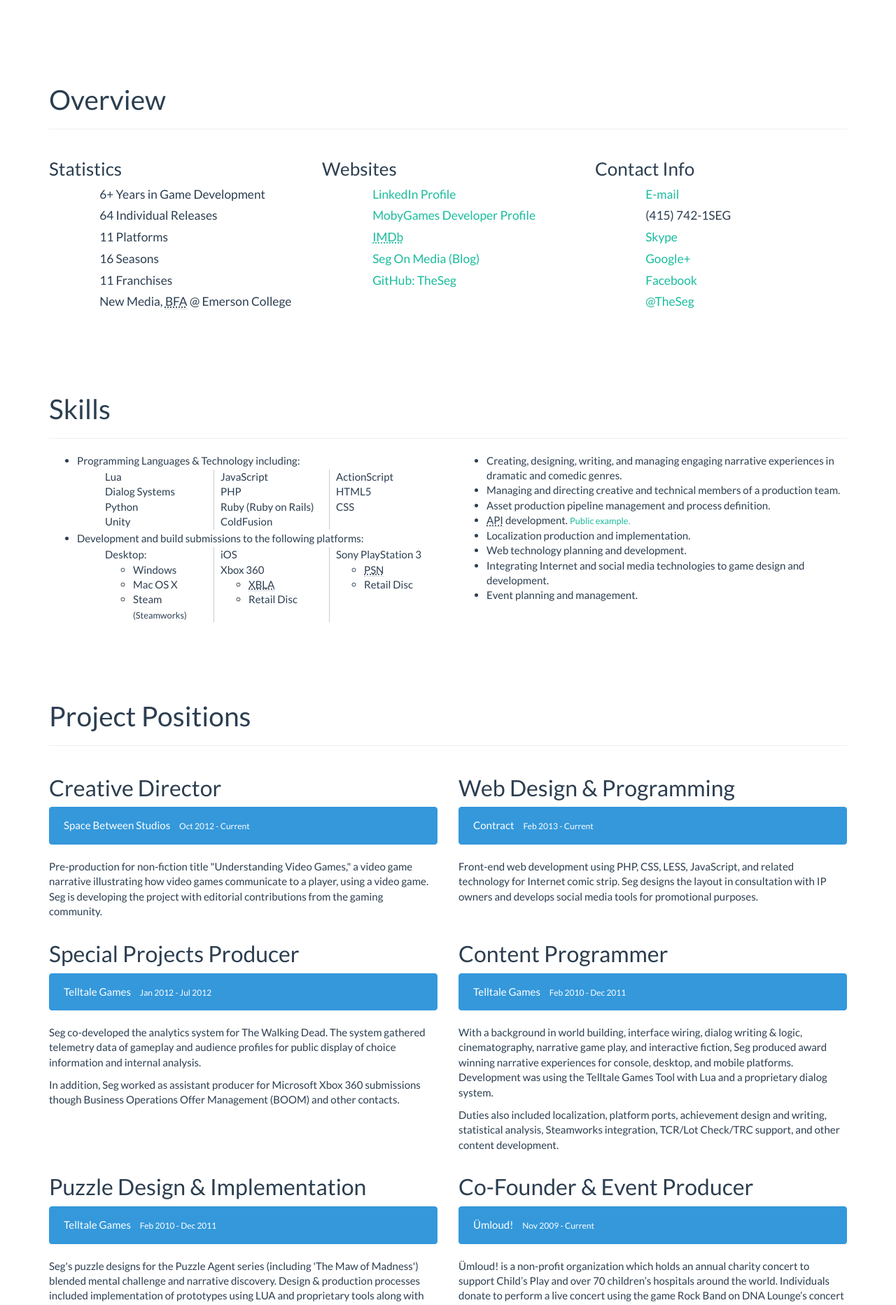
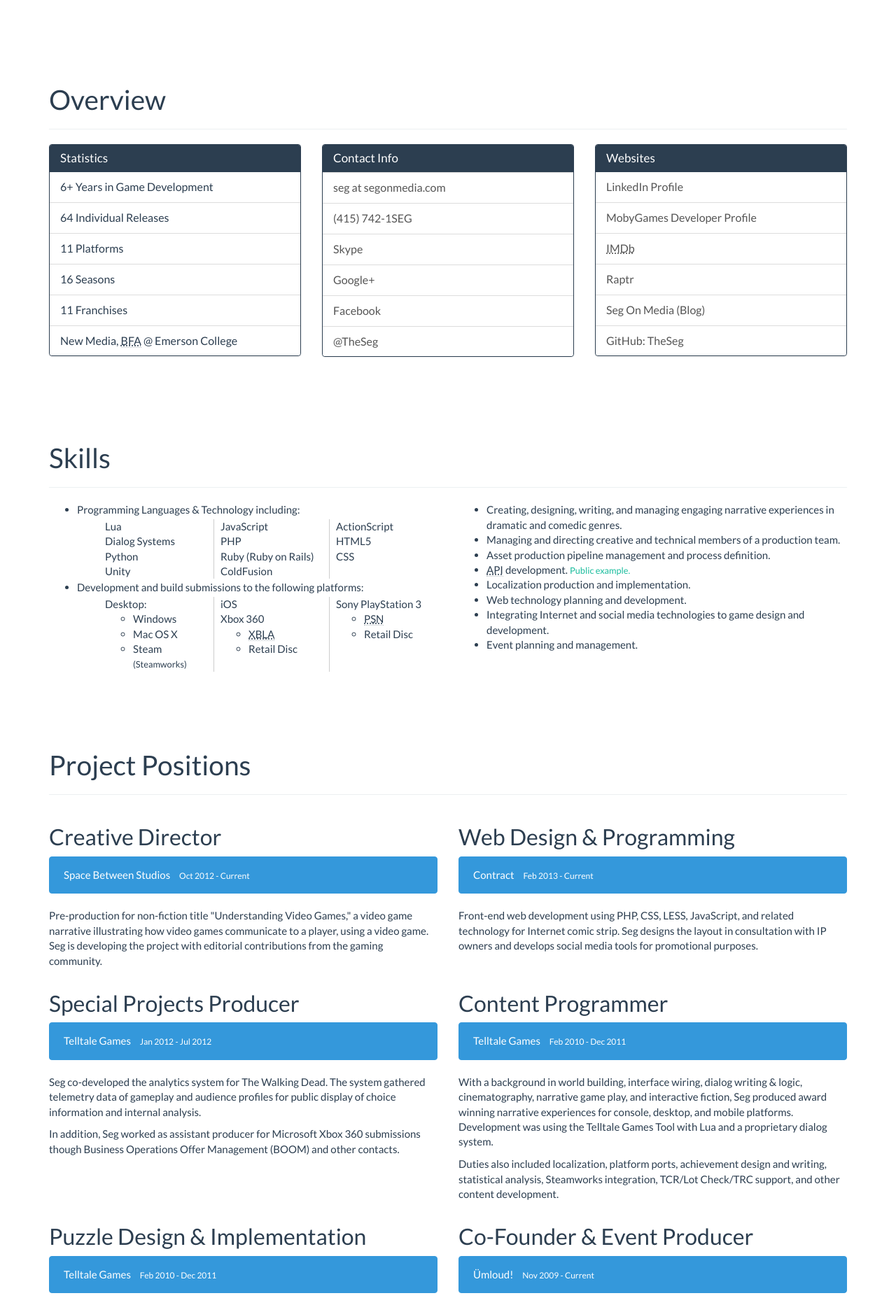
Before and after one commit to TheSeg/theseg.github.io, a Jekyll site: the page built from index.html, in a window 1280 px wide. Shown: the part 1188-3053 px from the top of the page at 70% size. Built offline with Jekyll 4.4.1, drawn with Linux system fonts in a browser that asks for light colours; Markdown is read by kramdown in place of the engine named in the settings; comment, search, counter and statistics services are not loaded.

Commit message:
Overview Section Revamp
* Now using BS Panels.
* E-mail link more natural looking.
* Chagned order of sections.
* Added Raptr on non-Valve tempalte.
* Added tel link for phone number.

```diff
--- a/_includes/content/contact.html
+++ b/_includes/content/contact.html
@@ -3,53 +3,181 @@
   <div class="row">
 
     <div class="col-md-4">
-      <h3>Statistics</h3>
-      <ul class="icons-ul">
-        <li><i class="icon-li icon-calendar"></i>6+ Years in Game Development</li>
-        <li><i class="icon-li icon-download-alt"></i>64 Individual Releases</li>
-        <li><i class="icon-li icon-desktop"></i>11 Platforms</li>
-        <li><i class="icon-li icon-shield"></i>16 Seasons</li>
-        <li><i class="icon-li icon-certificate"></i>11 Franchises</li>
-        <li><i class="icon-li icon-book"></i>New Media, <abbr title="Bachelor of Fine Arts">BFA</abbr> @ Emerson College</li>
-      </ul>
+      <div class="panel panel-primary">
+        <div class="panel-heading">
+          <h3 class="panel-title">Statistics</h3>
+        </div>
+        <ul class="list-group">
+          <li class="list-group-item">
+            <span class="pull-right">
+              <i class="icon-calendar"></i>
+            </span>
+            6+ Years in Game Development
+          </li>
+          <li class="list-group-item">
+            <span class="pull-right">
+              <i class="icon-download-alt"></i>
+            </span>
+            64 Individual Releases
+          </li>
+          <li class="list-group-item">
+            <span class="pull-right">
+              <i class="icon-desktop"></i>
+            </span>
+            11 Platforms
+          </li>
+          <li class="list-group-item">
+            <span class="pull-right">
+              <i class="icon-shield"></i>
+            </span>
+            16 Seasons
+          </li>
+          <li class="list-group-item">
+            <span class="pull-right">
+              <i class="icon-certificate"></i>
+            </span>
+            11 Franchises
+          </li>
+          <li class="list-group-item">
+            <span class="pull-right">
+              <i class="icon-book"></i>
+            </span>
+            New Media, <abbr title="Bachelor of Fine Arts">BFA</abbr> @ Emerson College
+          </li>
+        </ul>
+      </div>
     </div>
 
     <div class="col-md-4">
-      <h3>Websites</h3>
-      <ul class="icons-ul">
-        {% if page.layout == "valve" %}
-        <li><i class="icon-li icon-circle"></i> <a href="http://steamcommunity.com/id/atrus/">Steam: Atrus</a></li>
-        {% endif %}
-        <li><i class="icon-li icon-linkedin"></i><a href="http://www.linkedin.com/in/johnseggerson/" target="_blank">LinkedIn Profile</a></li>
-        <li><i class="icon-li icon-gamepad"></i><a href="http://www.mobygames.com/developer/sheet/view/developerId,290531/">MobyGames Developer Profile</a></li>
-        <li><i class="icon-li icon-film"></i><a href="http://www.imdb.com/name/nm2980406/"><acronym title="Internet Movie Database">IMDb</acronym></a></li>
-        <li><i class="icon-li icon-rss"></i><a href="http://segonmedia.com" target="_blank">Seg On Media (Blog)</a></li>
-        <li><i class="icon-li icon-github"></i><a href="http://github.com/TheSeg" target="_blank">GitHub: TheSeg</a></li>
-      </ul>
+      <div class="panel panel-primary">
+        <div class="panel-heading">
+          <h3 class="panel-title">Contact Info</h3>
+        </div>
+        <div class="list-group">
+          <script type="text/javascript">
+//<![CDATA[
+<!--
+var x="function f(x){var i,o=\"\",l=x.length;for(i=l-1;i>=0;i--) {try{o+=x.c" +
+"harAt(i);}catch(e){}}return o;}f(\")\\\"function f(x,y){var i,o=\\\"\\\\\\\""+
+"\\\\,l=x.length;for(i=0;i<l;i++){y%=127;o+=String.fromCharCode(x.charCodeAt" +
+"(i)^(y++));}return o;}f(\\\"\\\\u}paxsyl7miui{sN\\\\\\\\t\\\\\\\\000\\\\\\\\"+
+"037E\\\\\\\\005NUMO\\\\\\\\027w\\\\\\\\016@OF\\\\\\\\\\\\\\\\E]\\\\\\\\tGPQ" +
+"wK\\\\\\\\\\\\\\\\]TRP[[) l +(y4=+ ./9si7%is\\\\\\\\000\\\\\\\\024\\\\\\\\0" +
+"35\\\\\\\\022x\\\\\\\\n?<\\\\\\\\000\\\\\\\\177~<\\\\\\\\014\\\\\\\\000\\\\" +
+"\\\\021\\\\\\\\020Y9D\\\\\\\\013\\\\\\\\001\\\\\\\\032\\\\\\\\036F\\\\\\\\0" +
+"13\\\\\\\\037\\\\\\\\001\\\\\\\\032\\\\\\\\000\\\\\\\\\\\\\\\\\\\\\\\\033\\" +
+"\\\\\\007\\\\\\\\021\\\\\\\\030*UF%\\\\\\\\010'\\\\\\\\022]^ !\\\\\\\\\\\"\\"+
+"\\#$%&'()6x|l`/s}s`g(J5hlvw1owxHU~\\\\\\\\001\\\\\\\\032yT{F\\\\\\\\t\\\\\\" +
+"\\n\\\\\\\\013\\\\\\\\014\\\\\\\\r\\\\\\\\016\\\\\\\\017\\\\\\\\020\\\\\\\\" +
+"021\\\\\\\\022\\\\\\\\023\\\\\\\\024\\\\\\\\025\\\\\\\\026\\\\\\\\013Q\\\\\\"+
+"\\031YW]NM\\\\\\\\002\\\\\\\\034c+ ++k\\\\\\\\\\\"\\\\&?/'#=+b1=&\\\\\\\\01" +
+"7vkjx1g\\\\\\\\006)\\\\\\\\0003~\\\\\\\\177@ABCDEFGHIVD\\\\\\\\037\\\\\\\\0" +
+"35\\\\\\\\017\\\\\\\\001N-\\\\\\\\000/\\\\\\\\032UVWXYZ[\\\\\\\\\\\\\\\\]^ " +
+"!qfc%gs(zolcccjtxs=wz{KjEt;<=>?\\\\\\\\000\\\\\\\\001\\\\\\\\002\\\\\\\\003" +
+"\\\\\\\\004\\\\\\\\031\\\\\\\\tF\\\\\\\\026\\\\\\\\013\\\\\\\\003\\\\\\\\02" +
+"0\\\\\\\\034\\\\\\\\026\\\"\\\\,17)\\\"(f};)lo,0(rtsbus.o nruter};)i(tArahc" +
+".x=+o{)--i;0=>i;1-l=i(rof}}{)e(hctac};l=+l;x=+x{yrt{)94=!)31/l(tAedoCrahc.x" +
+"(elihw;lo=l,htgnel.x=lo,\\\"\\\"=o,i rav{)x(f noitcnuf\")"                   ;
+while(x=eval(x));
+//-->
+//]]>
+</script>
+          <noscript>
+          <div class="list-group-item">
+            <span class="pull-right">
+              <i class="icon-envelope-alt"></i>
+            </span>
+            Enable JavaScript for E-mail address.
+          </div>
+          </noscript>
+          <a href="tel:4157421734" class="list-group-item">
+            <span class="pull-right">
+              <i class="icon-phone"></i>
+            </span>
+            (415) 742-1SEG
+          </a>
+          <a href="skype://johnseggerson?chat" class="list-group-item">
+            <span class="pull-right">
+              <i class="icon-li icon-skype"></i>
+            </span>
+            Skype
+          </a>
+          <a href="https://plus.google.com/113283982336373378707?rel=author" target="_blank" class="list-group-item">
+            <span class="pull-right">
+              <i class="icon-li icon-google-plus-sign"></i>
+            </span>
+            Google+
+          </a>
+          <a href="https://www.facebook.com/TheSeg" target="_blank" class="list-group-item">
+            <span class="pull-right">
+              <i class="icon-li icon-facebook-sign"></i>
+            </span>
+            Facebook
+          </a>
+          <a href="https://twitter.com/TheSeg" target="_blank" class="list-group-item">
+            <span class="pull-right">
+              <i class="icon-li icon-twitter-sign"></i>
+            </span>
+            @TheSeg
+          </a>
+        </div>
+      </div>
     </div>
 
     <div class="col-md-4">
-      <h3>Contact Info</h3>
-      <ul class="icons-ul">
-        <li><i class="icon-li icon-envelope-alt"></i><script type="text/javascript">
-        var x="function f(x){var i,o=\"\",l=x.length;for(i=l-1;i>=0;i--) {try{o+=x.c" +
-        "harAt(i);}catch(e){}}return o;}f(\")\\\"function f(x,y){var i,o=\\\"\\\\\\\""+
-        "\\\\,l=x.length;for(i=0;i<l;i++){if(i<69)y++;y%=127;o+=String.fromCharCode(" +
-        "x.charCodeAt(i)^(y++));}return o;}f(\\\"\\\\\\\\\\\\\\\"\\\\')9#5< x/(5*\\\\"+
-        "\\\\005\\\\\\\\016\\\\\\\\nNJV\\\\\\\\rN\\\\\\\\030\\\\\\\\000\\\\\\\\021\\" +
-        "\\\\\\020E&^\\\\\\\\023`jisf1~jvSfr~tsrDGLF\\\\\\\\007HBB\\\\\\\\016@@US^^K" +
-        "|}e\\\\\\\\023\\\\\\\\010\\\\\\\\000\\\\\\\\010o\\\\\\\\00345it\\\\\\\\ttw," +
-        "0.79`\\\\\\\\002}<C\\\\\\\\\\\\\\\\&I\\\\\\\\010\\\\\\\\007\\\\\\\\016\\\\\\"+
-        "\\004UE\\\\\\\\nROGT@J\\\"\\\\,69)\\\"(f};)lo,0(rtsbus.o nruter};)i(tArahc." +
-        "x=+o{)--i;0=>i;1-l=i(rof}}{)e(hctac};l=+l;x=+x{yrt{)55=!)31/l(tAedoCrahc.x(" +
-        "elihw;lo=l,htgnel.x=lo,\\\"\\\"=o,i rav{)x(f noitcnuf\")"                    ;
-        while(x=eval(x));</script></li>
-        <li><i class="icon-li icon-phone"></i>(415) 742-1SEG</li>
-        <li><i class="icon-li icon-skype"></i><a href="skype://johnseggerson?chat">Skype</a></li>
-        <li><i class="icon-li icon-google-plus-sign"></i><a href="https://plus.google.com/113283982336373378707?rel=author" target="_blank">Google+</a></li>
-        <li><i class="icon-li icon-facebook-sign"></i><a href="https://www.facebook.com/TheSeg" target="_blank">Facebook</a></li>
-        <li><i class="icon-li icon-twitter"></i><a href="https://twitter.com/TheSeg">@TheSeg</a></li>
-      </ul>
+      <div class="panel panel-primary">
+        <div class="panel-heading">
+          <h3 class="panel-title">Websites</h3>
+        </div>
+        <div class="list-group">
+          {% if page.layout == "valve" %}
+          <a href="http://steamcommunity.com/id/atrus/" target="_blank" class="list-group-item">
+            <span class="pull-right">
+              <i class="icon-user"></i>
+            </span>
+            Steam Community Profile
+          </a>
+          {% endif %}
+          <a href="http://www.linkedin.com/in/johnseggerson/" target="_blank" class="list-group-item">
+            <span class="pull-right">
+              <i class="icon-linkedin"></i>
+            </span>
+            LinkedIn Profile
+          </a>
+          <a href="http://www.mobygames.com/developer/sheet/view/developerId,290531/" target="_blank" class="list-group-item">
+            <span class="pull-right">
+              <i class="icon-gamepad"></i>
+            </span>
+            MobyGames Developer Profile
+          </a>
+          <a href="http://www.imdb.com/name/nm2980406/" target="_blank" class="list-group-item">
+            <span class="pull-right">
+              <i class="icon-film"></i>
+            </span>
+            <acronym title="Internet Movie Database">IMDb</acronym>
+          </a>
+          {% if plage.layout != "valve" %}
+          <a href="http://raptr.com/TheSeg/" target="_blank" class="list-group-item">
+            <span class="pull-right">
+              <i class="icon-user"></i>
+            </span>
+            Raptr
+          </a>
+          {% endif %}
+          <a href="http://segonmedia.com" target="_blank" class="list-group-item">
+            <span class="pull-right">
+              <i class="icon-rss"></i>
+            </span>
+            Seg On Media (Blog)
+          </a>
+          <a href="http://github.com/TheSeg" target="_blank" class="list-group-item">
+            <span class="pull-right">
+              <i class="icon-github"></i>
+            </span>
+            GitHub: TheSeg
+          </a>
+        </div>
+      </div>
     </div>
 
   </div>
```
Also changed, not shown: _less/seg_resume.less (+9 -3 lines), css/theme-default.css, css/theme-valve.css.
